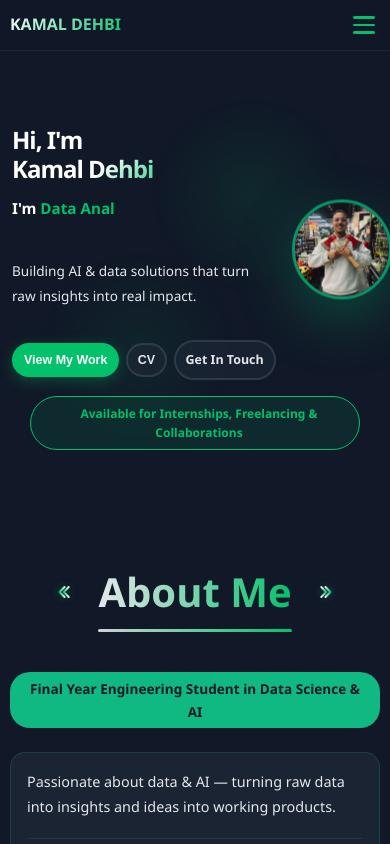
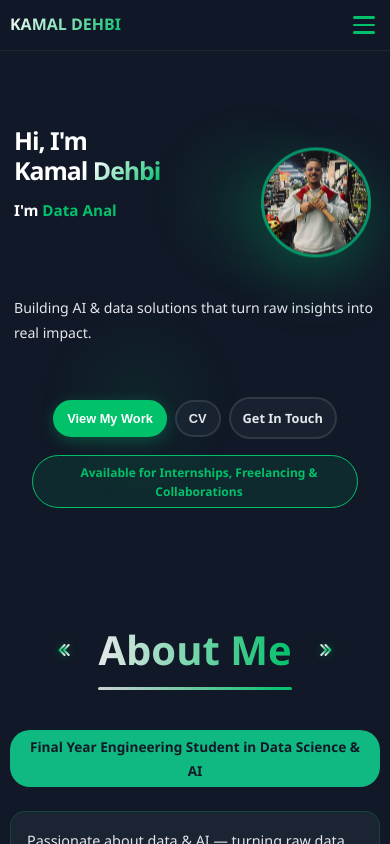
Before and after one commit to kamaLc73/Portfolio, a React (Vite) app: page / in a window 390 px wide. Shown: the top 844 px of the page. Built offline with nearby package versions, Linux system fonts and the light colour scheme.

Commit message:
v15 : mobile version v7

```diff
--- a/src/components/jsx/Hero.jsx
+++ b/src/components/jsx/Hero.jsx
@@ -19,7 +19,7 @@ function Hero({ language, data, navigateToSubSection }) {
         'Data Engineer',
         'Data Analyst',
         'Full Stack Engineer',
-        'ML & AI Engineer',
+        'ML, AI Engineer',
         'DL Engineer'
       ],
       typeSpeed: 50,
@@ -78,7 +78,7 @@ function Hero({ language, data, navigateToSubSection }) {
   return (
     <section id="home" className="hero">
       <div className="hero-content">
-        <div className="hero-text">
+        <div className="hero-text-head">
           <h1>
             {content[language].greeting}<br />
             {content[language].name}
@@ -87,6 +87,18 @@ function Hero({ language, data, navigateToSubSection }) {
             <span className="subtitle-prefix">{content[language].prefix}</span>
             <span ref={typedRef}></span>
           </p>
+        </div>
+        <div className="hero-image">
+          <div className="avatar">
+            <img src="/logos/kamal.jpg" alt="Kamal Dehbi" />
+          </div>
+          <div className="availability-badge availability-badge--desktop">
+            <span className="status-dot"></span>
+            {language === 'en'
+              ? 'Available for Internships, Freelancing & Collaborations'
+              : 'Disponible pour Stages, Freelance et Collaborations'}
+          </div>
+        </div>
         <p className="hero-description">
           {isMobile ? content[language].descriptionMobile : content[language].description}
         </p>
@@ -117,18 +129,6 @@ function Hero({ language, data, navigateToSubSection }) {
           </button>
         </div>
       </div>
-        <div className="hero-image">
-          <div className="avatar">
-            <img src="/logos/kamal.jpg" alt="Kamal Dehbi" />
-          </div>
-          <div className="availability-badge availability-badge--desktop">
-            <span className="status-dot"></span>
-            {language === 'en'
-              ? 'Available for Internships, Freelancing & Collaborations'
-              : 'Disponible pour Stages, Freelance et Collaborations'}
-          </div>
-        </div>
-      </div>
 
       <div className="availability-badge availability-badge--mobile">
         <span className="status-dot"></span>
--- a/src/components/styles/Hero.css
+++ b/src/components/styles/Hero.css
@@ -38,13 +38,38 @@
   width: 100%;
   display: grid;
   grid-template-columns: 1fr 1fr;
-  gap: 4rem;
-  align-items: center;
+  grid-template-areas:
+    "name  image"
+    "desc  image"
+    "ctas  image";
+  gap: 0 4rem;
+  align-items: start;
   z-index: 2;
 }
 
-.hero-text {
+.hero-text-head {
+  grid-area: name;
   z-index: 2;
+  padding-bottom: 1.5rem;
+}
+
+.hero-description {
+  grid-area: desc;
+}
+
+.hero-ctas {
+  grid-area: ctas;
+}
+
+.hero-image {
+  grid-area: image;
+  grid-row: 1 / 4;
+  display: flex;
+  flex-direction: column;
+  justify-content: center;
+  align-items: center;
+  gap: 1.5rem;
+  z-index: 1;
 }
 
 .availability-badge {
@@ -346,7 +371,7 @@
   }
 }
 
-/* Small Tablet: 481px to 768px */
+/* Small Tablet: 481px to 968px */
 @media (max-width: 968px) {
   .hero {
     flex-direction: column;
@@ -354,14 +379,25 @@
   }
 
   .hero-content {
-    grid-template-columns: 1.1fr 0.9fr;
-    gap: 1.5rem;
-    align-items: center;
+    grid-template-columns: 1fr 1fr;
+    grid-template-areas:
+      "name  image"
+      "desc  image"
+      "ctas  image";
+    gap: 0 1.5rem;
+    align-items: start;
     width: 100%;
   }
 
-  .hero-text {
+  .hero-text-head {
     text-align: left;
+  }
+
+  .hero-image {
+    grid-area: image;
+    grid-row: 1 / 4;
+    justify-content: flex-start;
+    padding-top: 0.5rem;
   }
 
   .availability-badge--desktop {
@@ -393,16 +429,9 @@
     height: 180px;
   }
 
-  .hero-image {
-    order: 0;
-    display: flex;
-    justify-content: center;
-    align-items: center;
-  }
-
   .hero-ctas {
     flex-direction: row;
-    justify-content: center;
+    justify-content: flex-start;
     flex-wrap: wrap;
   }
 
@@ -420,21 +449,44 @@
 /* Mobile: 320px to 480px */
 @media (max-width: 480px) {
   .hero {
-    padding: 75px 12px 50px;
+    padding: 75px 14px 50px;
     min-height: auto;
     flex-direction: column;
     align-items: center;
   }
 
   .hero-content {
-    grid-template-columns: 1.2fr 0.8fr;
-    gap: 1rem;
+    grid-template-columns: 1fr auto;
+    grid-template-areas:
+      "name  image"
+      "desc  desc"
+      "ctas  ctas";
+    gap: 0.4rem 0.8rem;
     align-items: center;
     width: 100%;
   }
 
-  .hero-text {
+  .hero-text-head {
+    grid-area: name;
     text-align: left;
+    align-self: center;
+  }
+
+  .hero-image {
+    grid-area: image;
+    grid-row: 1;
+    display: flex;
+    flex-direction: column;
+    justify-content: center;
+    align-items: center;
+    width: 120px;
+    padding: 0;
+  }
+
+  .avatar {
+    width: 110px;
+    height: 110px;
+    max-width: 100%;
   }
 
   .availability-badge--mobile {
@@ -447,7 +499,7 @@
   }
 
   .hero h1 {
-    font-size: 1.5rem;
+    font-size: 1.55rem;
     line-height: 1.2;
   }
 
@@ -457,37 +509,26 @@
   }
 
   .hero-description {
-    font-size: 0.85rem;
+    grid-area: desc;
+    font-size: 0.88rem;
     max-width: 100%;
-    margin: 0 0 1.2rem;
-  }
-
-  .hero-image {
-    order: 0;
-    display: flex;
-    justify-content: center;
-    align-items: center;
-    padding-right: 8px;
-  }
-
-  .avatar {
-    width: 100px;
-    height: 100px;
-    max-width: 100%;
+    margin: 0.2rem 0 0.8rem;
+    text-align: left;
   }
 
   .hero-ctas {
+    grid-area: ctas;
     flex-direction: row;
     flex-wrap: nowrap;
-    gap: 0.4rem;
+    gap: 0.5rem;
     align-items: center;
     justify-content: center;
   }
 
   .cta-button {
     flex: 0 0 auto;
-    padding: 8px 10px;
-    font-size: 0.78rem;
+    padding: 9px 12px;
+    font-size: 0.8rem;
     justify-content: center;
     white-space: nowrap;
   }
```
Lines whose indentation alone changed are shown as unchanged.
